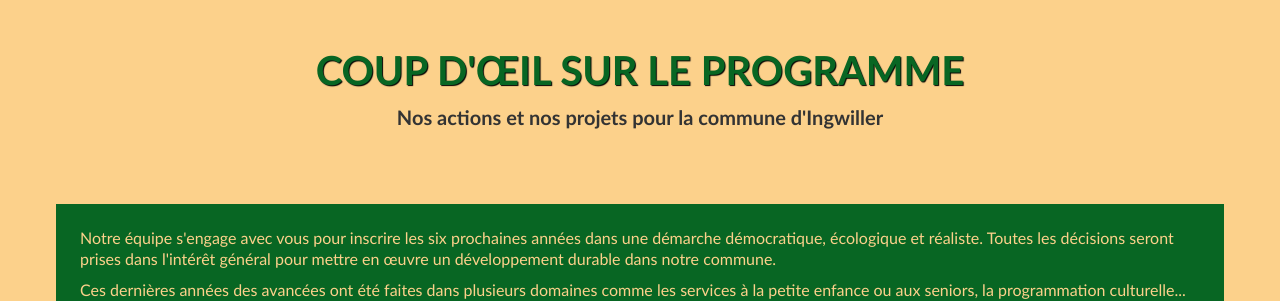
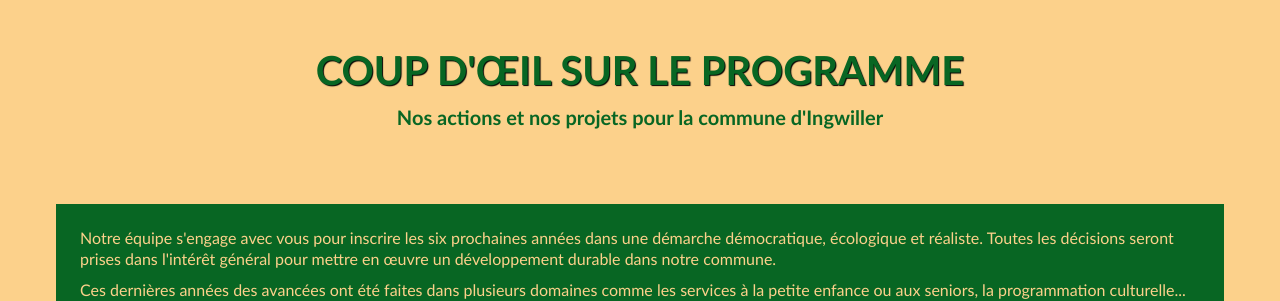
Before and after one commit to campagne-municipale/betonniere, a Jekyll site: the page built from index.html, in a window 1280 px wide and 1400 px high, scrolled down 627 px. Shown: the part 150-451 px from the top of the window. Built offline with Jekyll 4.4.1, drawn with Linux system fonts in a browser that asks for light colours; nearby versions of some CDN libraries; some web fonts are replaced.

Commit message:
soucis de :hover pour primary-text

```diff
--- a/_includes/contact.html
+++ b/_includes/contact.html
@@ -1,9 +1,9 @@
 <section id="contact">
         <div class="container">
             <div class="row">
-                <div class="col-lg-12 text-center">
+                <div class="col-lg-12 text-center text-primary">
                     <h2 class="section-heading">Vos questions, vos idées</h2>
-                    <h3 class="section-subheading text-primary">Notre équipe vous répondra sous 48 heures</h3>
+                    <h3 class="section-subheading">Notre équipe vous répondra sous 48 heures</h3>
                 </div>
             </div>
             <div class="row">
--- a/_includes/css/agency.css
+++ b/_includes/css/agency.css
@@ -8,7 +8,8 @@
     color: #{{ site.data.template.color.muted }};
 }
 
-.text-primary {
+.text-primary,
+.text-primary:hover {
     color: #{{ site.data.template.color.primary }};
 }
 
@@ -357,9 +358,10 @@
 }
 
 #contact .text-primary,
-#contact h2 {
+ {
     text-shadow: white 1px 1px 1px;
 }
+
 section h3 {
     margin-top: 100px;
     margin-bottom: 0;
--- a/_includes/themes_campagne.html
+++ b/_includes/themes_campagne.html
@@ -5,7 +5,7 @@
             <div class="col-lg-12 text-center">
                 <h2 class="section-heading">Coup d'œil sur le programme</h2>
 
-                <h3 class="section-subheading text-muted">Nos actions et nos projets pour la commune d'Ingwiller</h3>
+                <h3 class="section-subheading text-primary">Nos actions et nos projets pour la commune d'Ingwiller</h3>
             </div>
 
             <div class="col-lg-12 bg-light-gray" id="editorial" >
```
Also changed, not shown: 11 other files.
